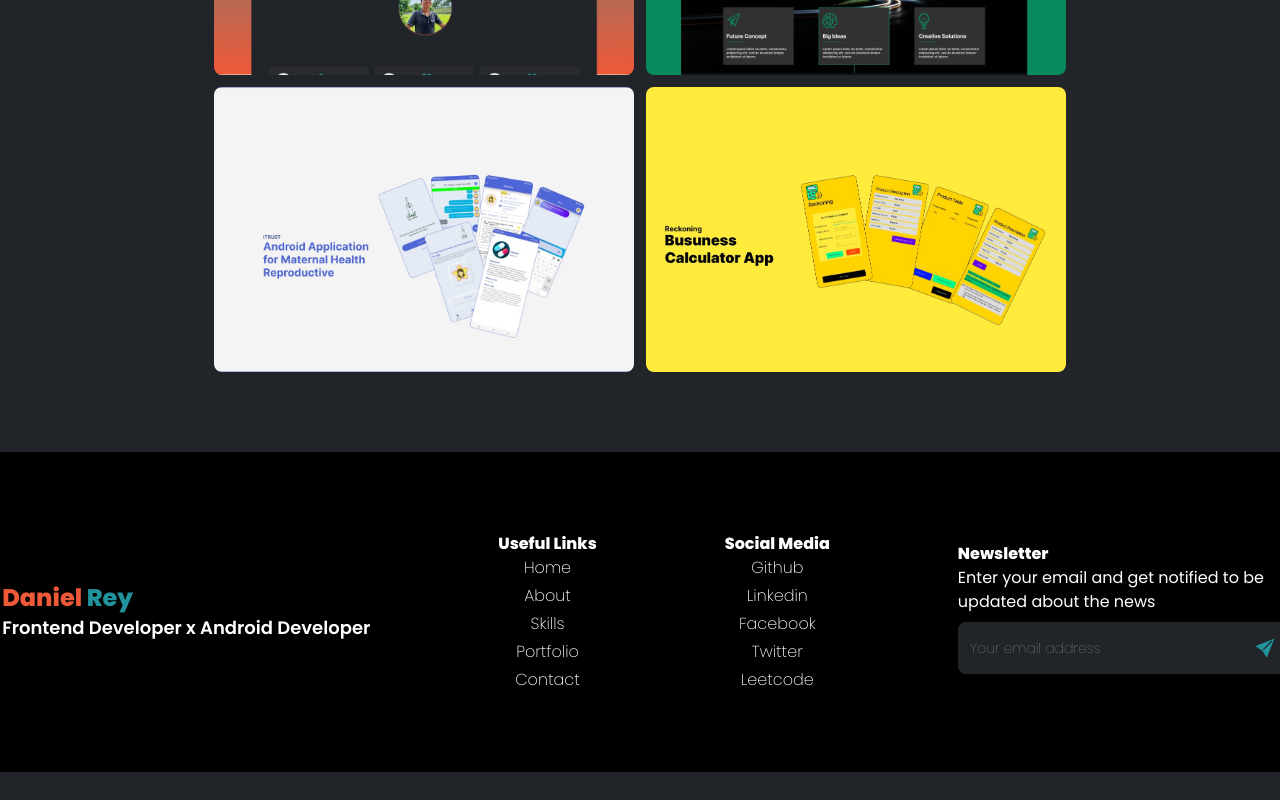
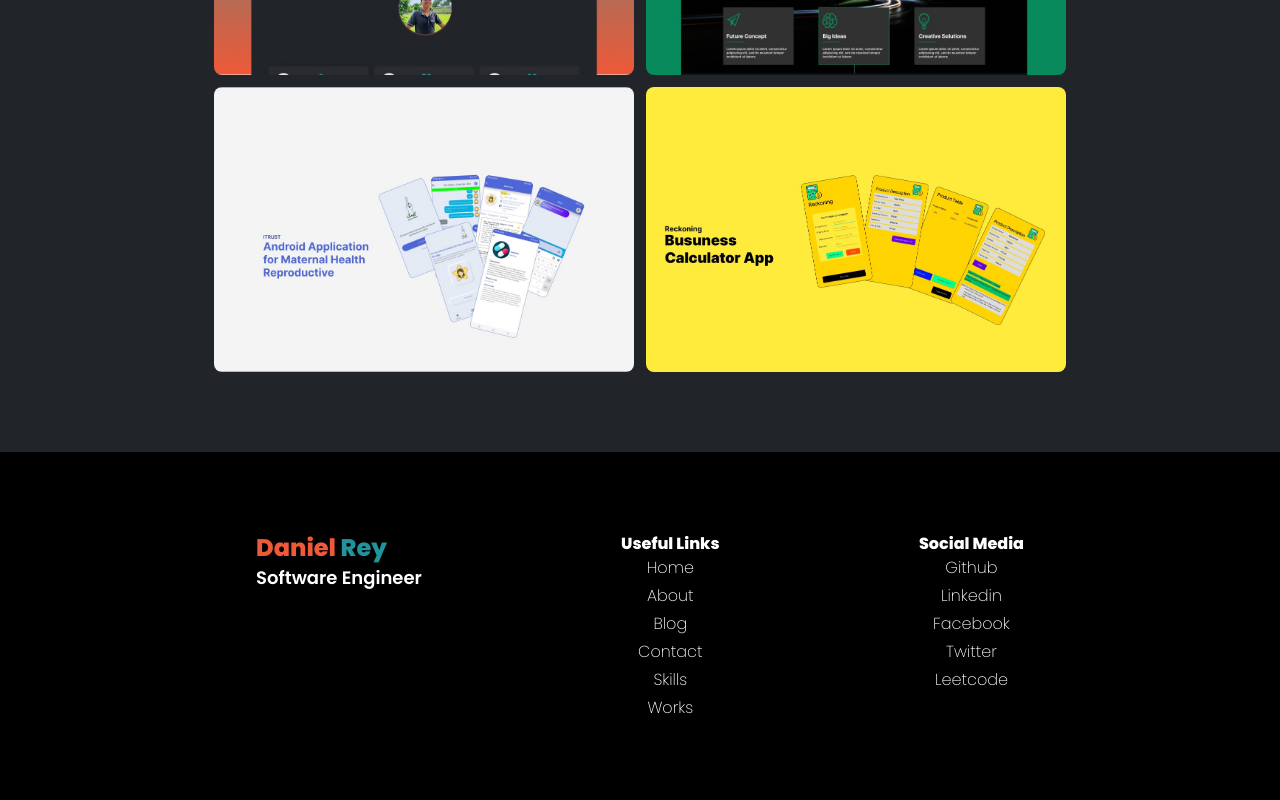
Before and after one commit to usernameNiD4niel/My-Portfolio, a Next.js app: page /my-works in a window 1280 px wide. Shown: the part 410-1210 px from the top of the page. Before the commit the page ends 1182 px from the top, so only its background shows below. Built offline with nearby package versions, Linux system fonts and the light colour scheme.

Commit message:
done with the footer

```diff
--- a/app/layout.tsx
+++ b/app/layout.tsx
@@ -32,7 +32,7 @@ export default function RootLayout({
 				<main className="w-full flex flex-col items-center justify-center">
 					{children}
 				</main>
-				<footer className="flex flex-col items-center gap-y-6 bg-black py-5 md:flex-row md:justify-center md:gap-x-32 md:py-20">
+				<footer className="flex flex-col  gap-y-6 bg-black py-5 md:flex-row md:justify-evenly w-full md:gap-x-32 md:py-20">
 					<Footer />
 				</footer>
 			</body>
--- a/components/Footer.tsx
+++ b/components/Footer.tsx
@@ -1,11 +1,10 @@
 import { socialMedia, usefulLinks } from "@/constant/text";
 import ActiveText from "./reusable/ActiveText";
 import Link from "next/link";
-import { BsFillSendFill } from "react-icons/bs";
 
 const Footer = () => {
 	return (
-    <>
+		<div className="w-full flex justify-between flex-col md:flex-row md:max-w-3xl gap-4 md:gap-0">
 			<div>
 				<ActiveText
 					isActive={true}
@@ -14,16 +13,14 @@ const Footer = () => {
 					textSize="text-2xl text-center md:text-start"
 					key="Daniel Rey"
 				/>
-        <p className="text-lg font-semibold">
-          Frontend Developer x Android Developer
-        </p>
+				<p className="text-lg font-semibold text-center">Software Engineer</p>
 			</div>
 			<div className="flex items-center flex-col">
 				<h3 className="text-1xl font-bold">Useful Links</h3>
 				<ul className="flex flex-col gap-y-1 items-center">
 					{usefulLinks.map((value) => (
 						<li key={value.route} className="font-light">
-              <Link href={value.route} as={value.text}>
+							<Link href={value.route} as={value.route}>
 								{value.text}
 							</Link>
 						</li>
@@ -31,18 +28,18 @@ const Footer = () => {
 				</ul>
 			</div>
 			<div>
-        <h3 className="text-1xl font-bold">Social Media</h3>
+				<h3 className="text-1xl font-bold text-center">Social Media</h3>
 				<ul className="flex flex-col gap-y-1 items-center">
 					{socialMedia.map((value) => (
 						<li key={value.text} className="font-light">
-              <Link href={value.route} as={value.text}>
+							<Link href={value.route} as={value.route} target="_blank">
 								{value.text}
 							</Link>
 						</li>
 					))}
 				</ul>
 			</div>
-      <div className="flex flex-col items-center md:items-start md:max-w-xs">
+			{/* <div className="flex flex-col items-center md:items-start md:max-w-xs">
 				<h3 className="text-1xl font-bold text-center">Newsletter</h3>
 				<p className="text-center mx-4 md:text-start md:mx-0">
 					Enter your email and get notified to be updated about the news
@@ -59,8 +56,8 @@ const Footer = () => {
 						<BsFillSendFill className="text-[#21939C] text-lg" />
 					</button>
 				</form>
+			</div> */}
 		</div>
-    </>
 	);
 };
 
--- a/constant/text.ts
+++ b/constant/text.ts
@@ -92,14 +92,18 @@ type LinksProps = {
 export const usefulLinks: LinksProps[] = [
 	{ text: "Home", route: "/" },
 	{ text: "About", route: "/about" },
+	{ text: "Blog", route: "/blog" },
+	{ text: "Contact", route: "/contact" },
 	{ text: "Skills", route: "/skills" },
-	{ text: "Portfolio", route: "/portfolio" },
-	{ text: "Contact", route: "/contact" },
+	{ text: "Works", route: "/works" },
 ];
 export const socialMedia: LinksProps[] = [
-	{ text: "Github", route: "/" },
-	{ text: "Linkedin", route: "/" },
-	{ text: "Facebook", route: "/" },
-	{ text: "Twitter", route: "/" },
-	{ text: "Leetcode", route: "/" },
+	{ text: "Github", route: "https://github.com/usernameNiD4niel" },
+	{
+		text: "Linkedin",
+		route: "https://www.linkedin.com/in/daniel-rey-340468206/",
+	},
+	{ text: "Facebook", route: "https://www.facebook.com/daniel.rey.9440/" },
+	{ text: "Twitter", route: "https://x.com/rey__daniel__" },
+	{ text: "Leetcode", route: "https://leetcode.com/u/daniel_rey/" },
 ];
```
Lines whose indentation alone changed are shown as unchanged.
